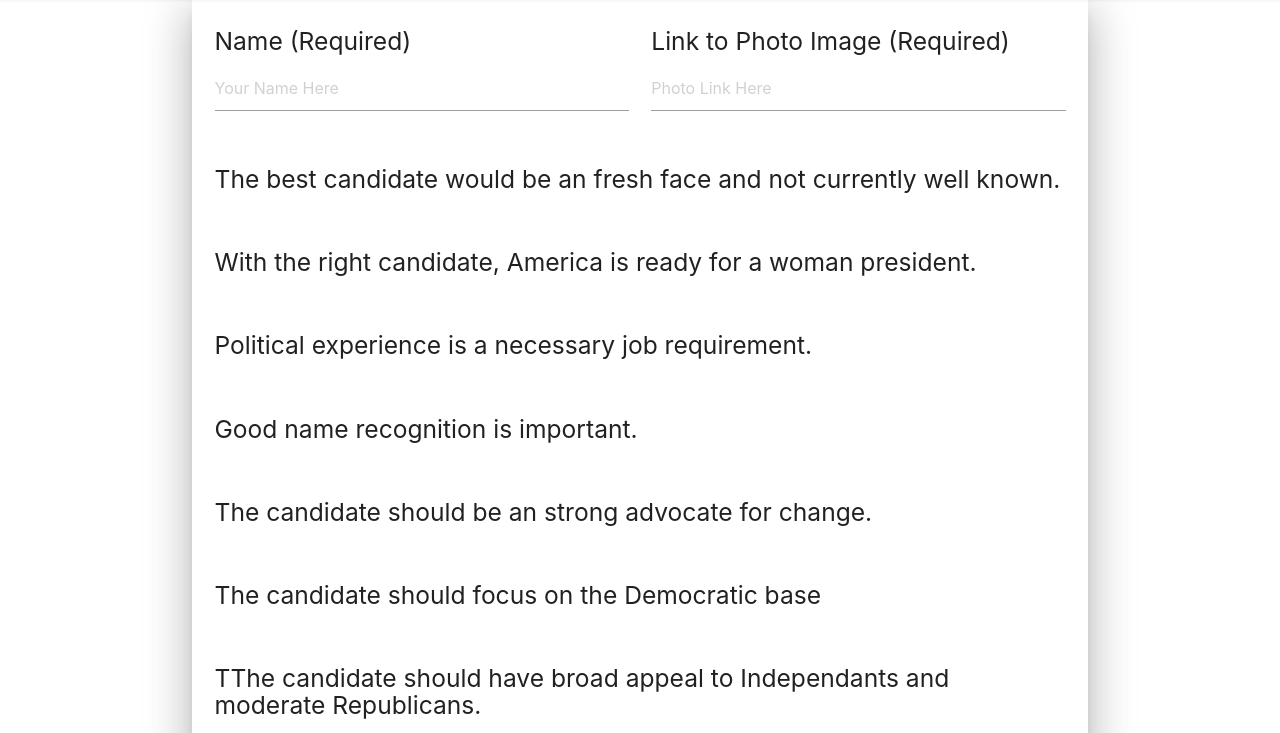
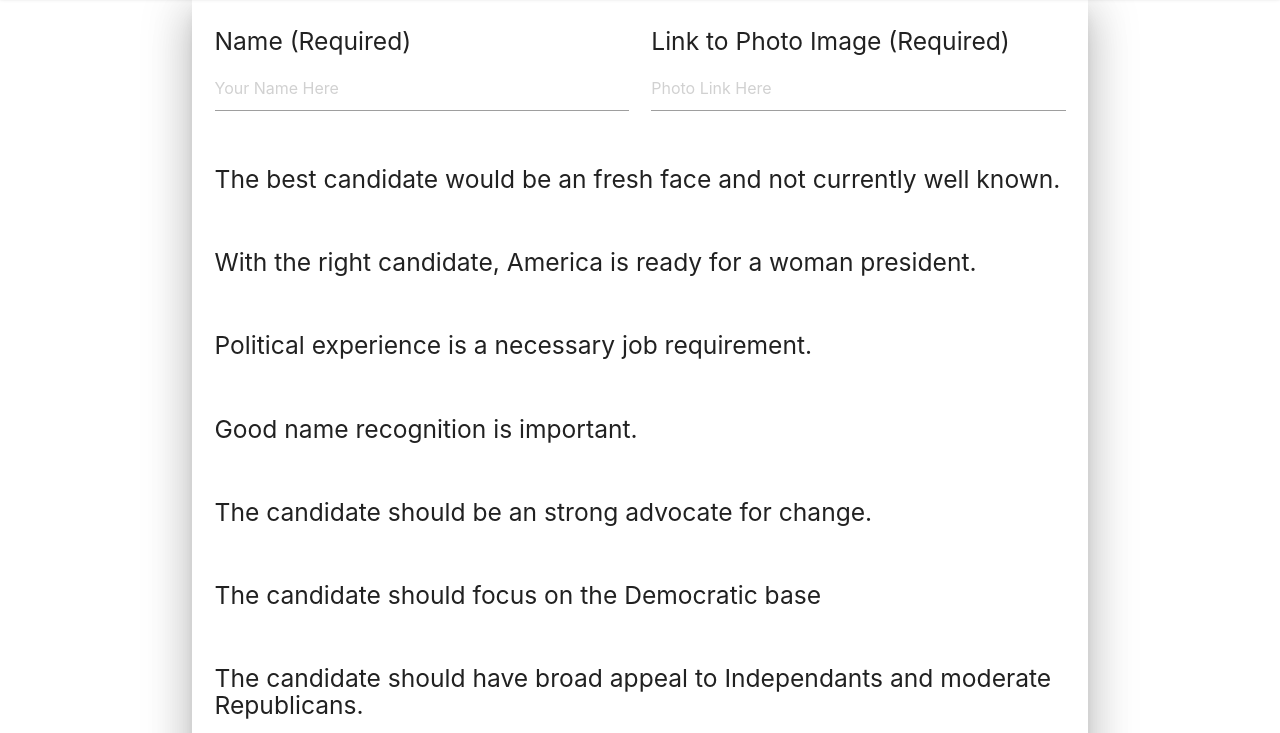
Before and after one commit to mcrigler/Friend_Finder, a website: page app/public/survey.html in a window 1280 px wide. Shown: the part 67-800 px from the top of the page. Drawn offline with nearby package versions, Linux system fonts and the light colour scheme.

Commit message:
Final load of homework files 20170721

```diff
--- a/app/public/survey.html
+++ b/app/public/survey.html
@@ -129,7 +129,7 @@
 
 						<div class="input-field col s12">
 
-							<h5>TThe candidate should have broad appeal to Independants and moderate Republicans.</h5>
+							<h5>The candidate should have broad appeal to Independants and moderate Republicans.</h5>
 							<select id="question7">
 								<option value="" disabled selected>Choose your option</option>
 								<option value="1">1 (Strongly Disagree)</option>
```
Also changed, not shown: README.md, images/demo1.png (added), images/demo2.png (added), images/demo3.png (added), images/demo4.png (added).
